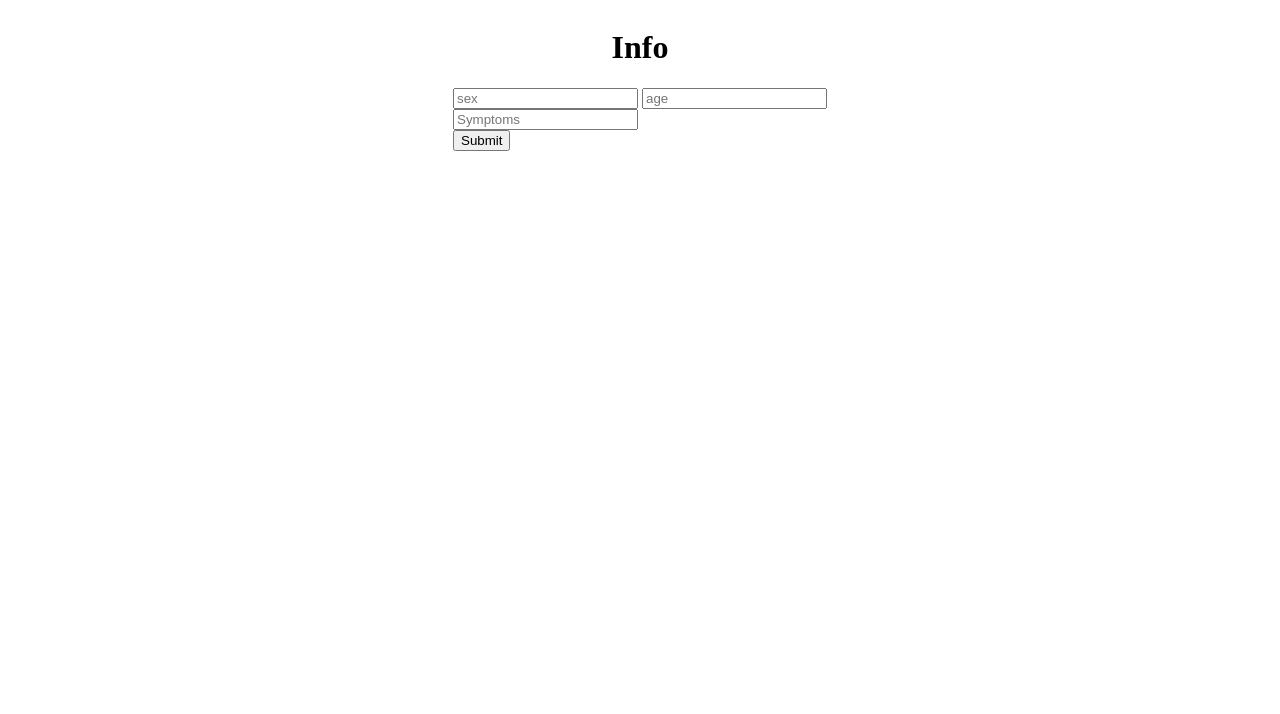
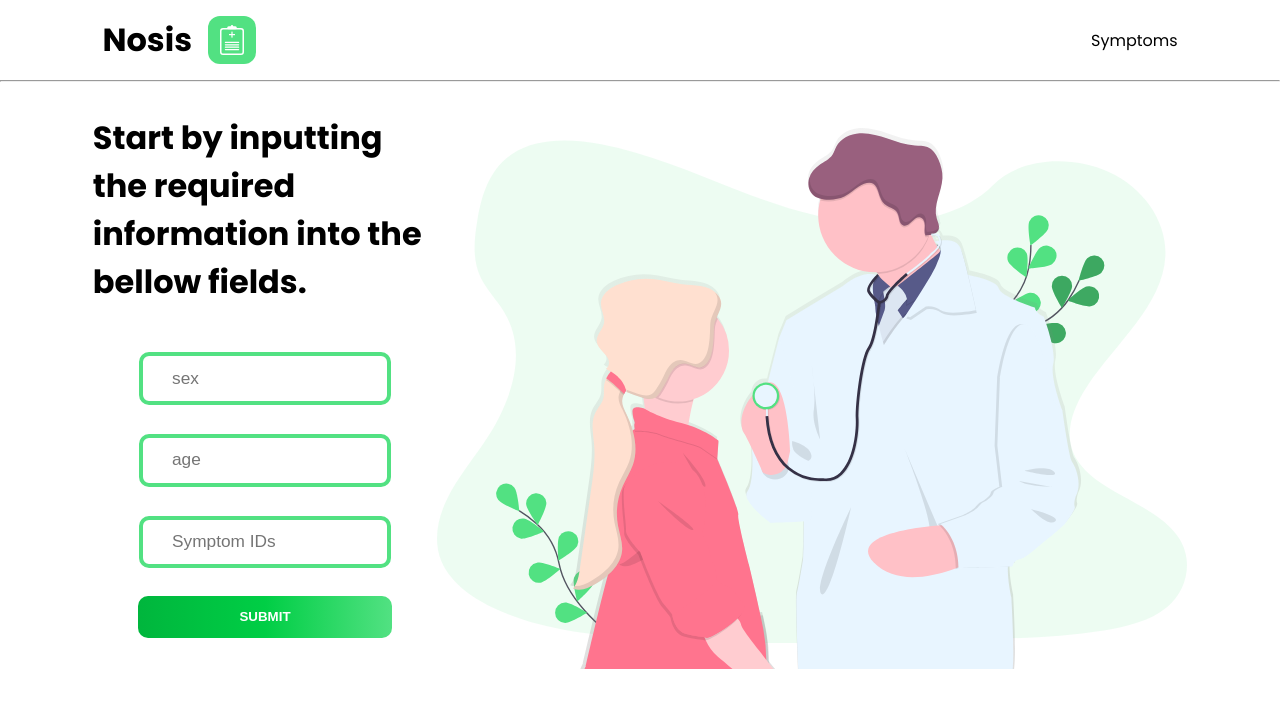
Before and after one commit to DarrenBaldwin07/Nosis, a Django app: page /product/ in a window 1280 px wide. Shown: the top 714 px of the page. Run offline with Django 3.2, Linux system fonts and the light colour scheme.

Commit message:
added product page styling

```diff
--- a/nosisSite/nosisApp/templates/nosisApp/product.html
+++ b/nosisSite/nosisApp/templates/nosisApp/product.html
@@ -11,29 +11,40 @@
 </head>
 <body>
 
-    <form action="" method='post'>
+    <section>
+        <div class='container'>
+            <nav class="navbar">
+                <div class='brand-div'>
+                    <a href='/' class='name'>Nosis</a>
+                    <img class='logo' src="/static/Images/Logo.svg" alt="">
+                </div>
+                <a class='link' href="#" target='_blank'>Symptoms</a>
+            </nav>
+        </div>
+    </section>
 
-    </form>
+    <hr>
 
+    <section>
+        <div class="container">
+            <div class='info-dash'>
+                <div>
+                    <h1>Start by inputting the required information into the bellow fields.</h1>
 
-    <div class='forms'>
-        <h1>Info</h1>
+                    <form action="/apiData/" method='post'>
+                        {% csrf_token %}
+                        <input autocomplete='off' class='inputs' type="text" name="sex" placeholder='sex'>
+                        <input autocomplete='off' class='inputs' type="text" name="age" placeholder='age'>
+                        <input autocomplete='off' class='inputs' id='symptoms' type="text" name="symptoms" placeholder='Symptom IDs'>
+                        <input autocomplete='off' class='sub-btn' type="submit" value='SUBMIT'>
+                    </form>
+                </div>
 
-        <form action="/apiData/" method='post'>
-            {% csrf_token %}
-            <input type="text" name="sex" placeholder='sex'>
-            <input type="text" name="age" placeholder='age'>
-            <div>
-                <input id='symptoms' type="text" name="symptoms" placeholder='Symptoms'>
+                <img class='hero-img2' src="/static/Images/HeroImg2.svg" alt="">
+
             </div>
-            <input type="submit" value='Submit'>
-        </form>
-
-
-
-
-
-    </div>
+        </div>
+    </section>
 
     <script src="{% static 'JS/product.js' %}"></script>
 </body>
--- a/nosisSite/static/CSS/product.css
+++ b/nosisSite/static/CSS/product.css
@@ -1,13 +1,127 @@
 
 
-.forms {
-    display: flex;
-    flex-direction: column;
-    justify-content: center;
-    align-items: center;
+
+@import url("https://fonts.googleapis.com/css2?family=Poppins:wght@700&display=swap");
+@import url('https://fonts.googleapis.com/css2?family=Poppins&display=swap');
+
+
+* {
+    box-sizing: border-box;
+    margin: 0;
+    padding: 0;
 
 }
 
-#djangoSymps {
-    display: none;
+
+body {
+    font-family: Poppins;
+
 }
+
+input[type="text"]
+{
+    font-size: .9em;
+}
+
+
+input::-webkit-input-placeholder {
+    font-size: 1.2em;
+    padding: 0;
+}
+
+a {
+    text-decoration: none;
+}
+
+form {
+    display: flex;
+    flex-direction: column;
+    margin: 2em;
+}
+
+.container {
+    max-width: 1600px;
+    margin: 0 auto;
+    padding-left: 8%;
+    padding-right: 8%;
+}
+
+.navbar {
+    display: flex;
+    flex-direction: row;
+    align-items: center;
+    justify-content: space-between;
+    margin-top: 1em;
+    margin-bottom: 1em;
+}
+
+.brand-div {
+    display: flex;
+    align-items: center;
+}
+
+.name {
+    font-weight: bold;
+    font-size: 2em;
+    color: black;
+}
+
+.logo {
+    width: 3em;
+    margin-left: 1em;
+}
+
+.link {
+    color: black;
+    transition: 0.3s;
+}
+
+.link:hover {
+    color: #52E182;
+}
+
+.info-dash {
+    display: flex;
+    flex-direction: row;
+    justify-content: center;
+    align-items: center;
+    margin: 2em;
+}
+
+.info-dash h1 {
+    font-size: 2em;
+}
+
+.inputs {
+    border: 4px solid #52E182;
+    padding: 1em 2em;
+    border-radius: 10px;
+    margin: 1em;
+}
+
+.hero-img2 {
+    width: 750px;
+}
+
+.sub-btn {
+    padding: 1em 2em;
+    border-radius: 10px;
+    margin: 1em;
+    border: none;
+    background: #00B63D;
+    background: -moz-linear-gradient(left, #00B63D 0%, #00CE45 50%, #52E182 100%);
+    background: -webkit-linear-gradient(left, #00B63D 0%, #00CE45 50%, #52E182 100%);
+    background: linear-gradient(to right, #00B63D 0%, #00CE45 50%, #52E182 100%);
+    color: white;
+    font-weight: bold;
+    transition: 0.3s;
+
+}
+
+.sub-btn:hover {
+    background: #52E182;
+    background: -moz-linear-gradient(left, #52E182 0%, #00CE45 50%, #00B63D 100%);
+    background: -webkit-linear-gradient(left, #52E182 0%, #00CE45 50%, #00B63D 100%);
+    background: linear-gradient(to right, #52E182 0%, #00CE45 50%, #00B63D 100%);
+    cursor: pointer;
+}
```
Also changed, not shown: nosisSite/nosisApp/templates/nosisApp/home.html (+4 -4 lines), nosisSite/static/CSS/main.css (+0 -20 lines), README.md, nosisSite/db.sqlite3, nosisSite/static/Images/HeroImg2.svg (added).
